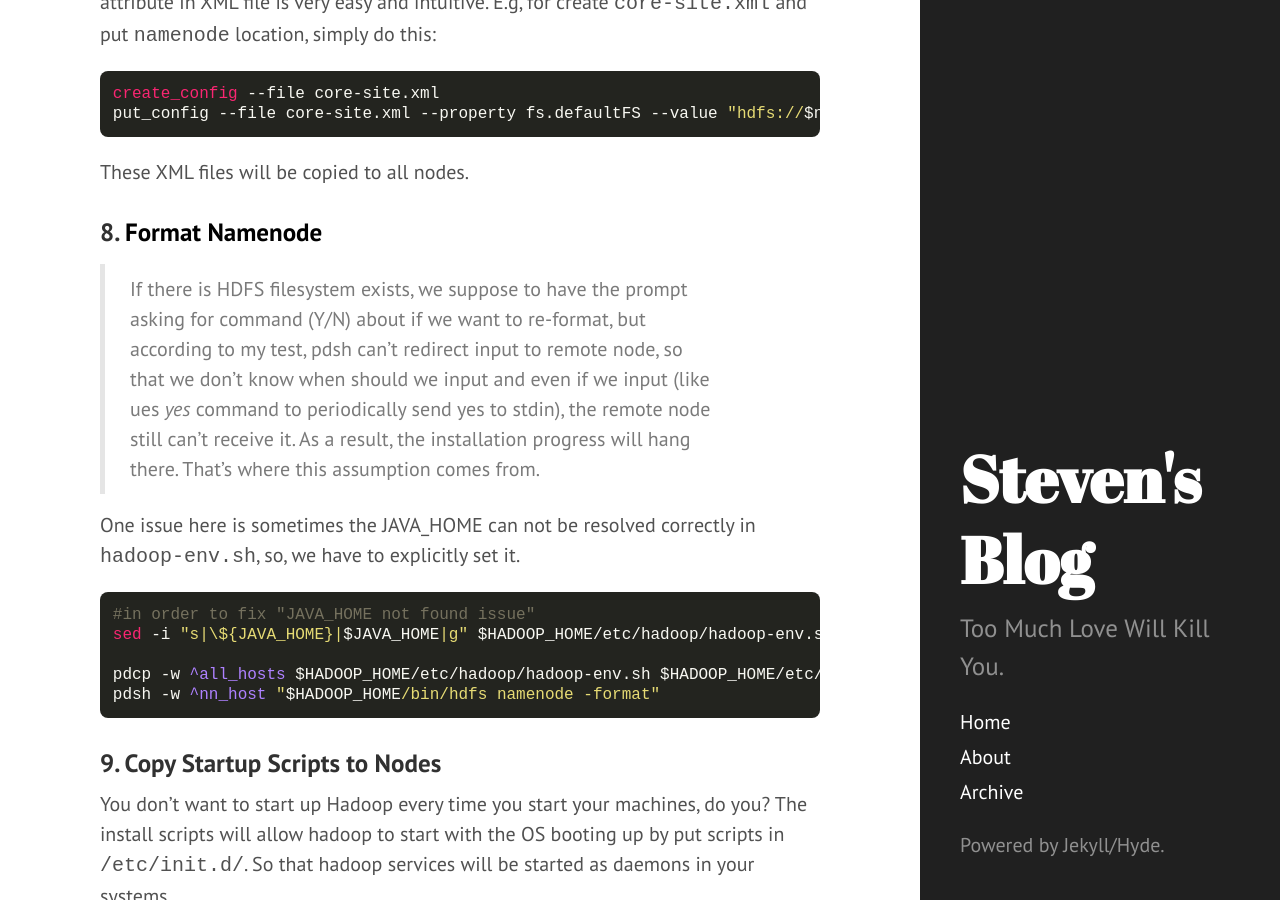
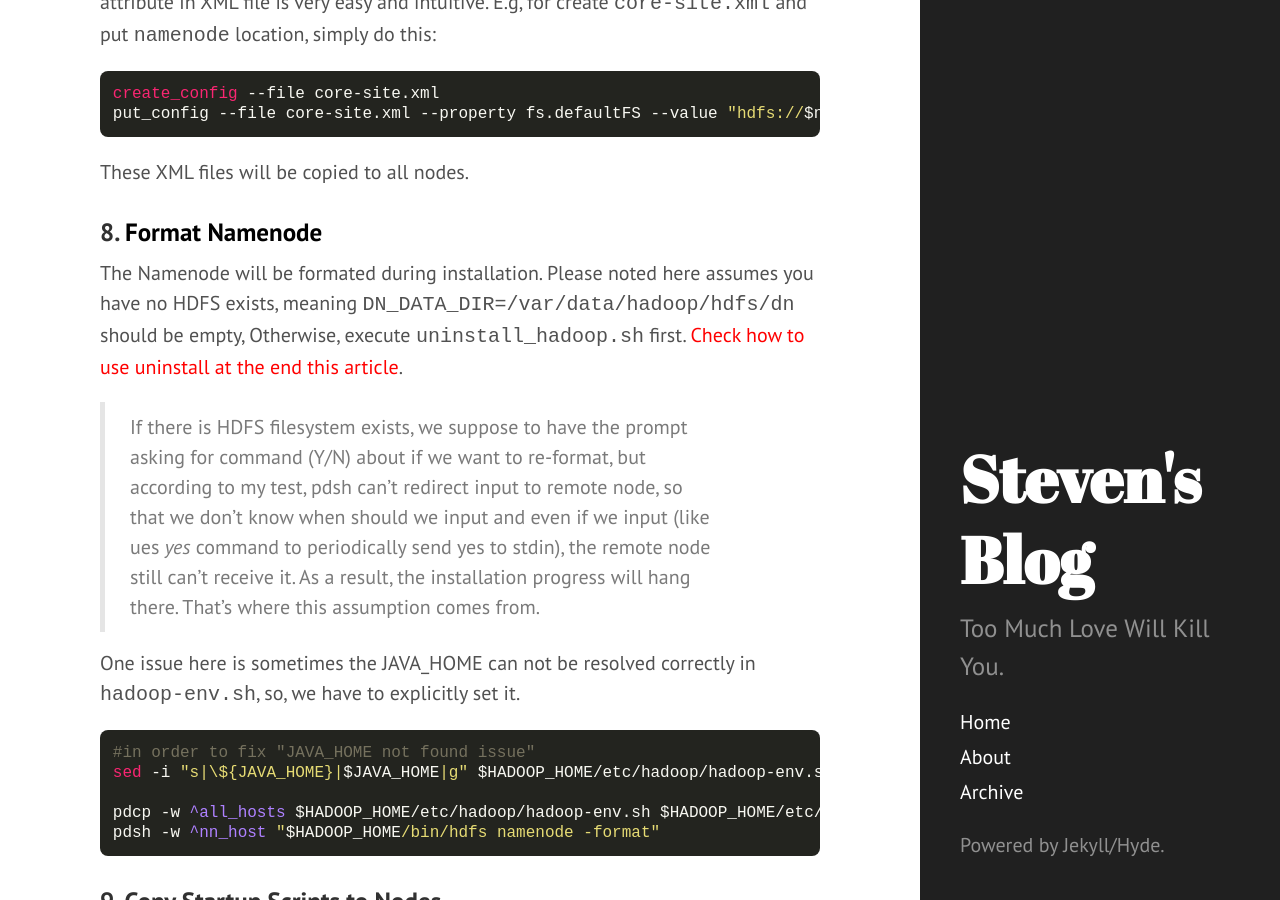
Before and after one commit to legatoo/legatoo.github.io, a Jekyll site: the page built from _posts/2014-11-12-Install-Yarn-on-Ubuntu-Cluster-via-Scripts.md, in a window 1280 px wide and 900 px high, scrolled down 6264 px. Built offline with Jekyll 4.4.1, drawn with Linux system fonts in a browser that asks for light colours; Markdown is read by kramdown in place of the engine named in the settings.

```diff
--- a/_posts/2014-11-12-Install-Yarn-on-Ubuntu-Cluster-via-Scripts.md
+++ b/_posts/2014-11-12-Install-Yarn-on-Ubuntu-Cluster-via-Scripts.md
@@ -190,6 +190,8 @@
 
 ###8. <a name="format_namenode"><font color="black">Format Namenode</font></a>
 
+The Namenode will be formated during installation. Please noted here assumes you have no HDFS exists, meaning `DN_DATA_DIR=/var/data/hadoop/hdfs/dn` should be empty, Otherwise, execute `uninstall_hadoop.sh` first.  <a href="#uninstall"><font color="red">Check how to use uninstall at the end this article</font></a>.
+
 >If there is HDFS filesystem exists, we suppose to have the prompt asking for command (Y/N) about if we want to re-format, but according to my test, pdsh can't redirect input to remote node, so that we don't know when should we input and even if we input (like ues *yes* command to periodically send yes to stdin), the remote node still can't receive it. As a result, the installation progress will hang there. That's where this assumption comes from.
 
 One issue here is sometimes the JAVA_HOME can not be resolved correctly in `hadoop-env.sh`, so, we have to explicitly set it.
```
